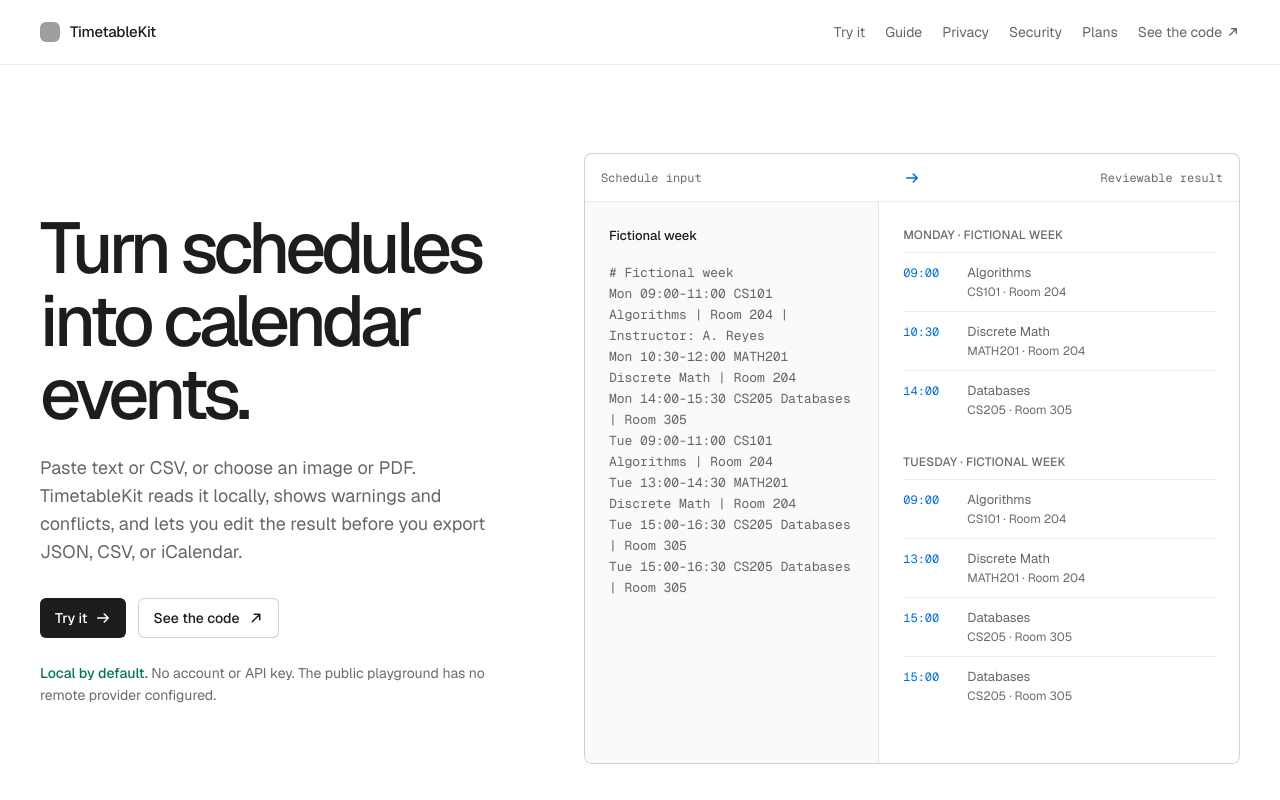
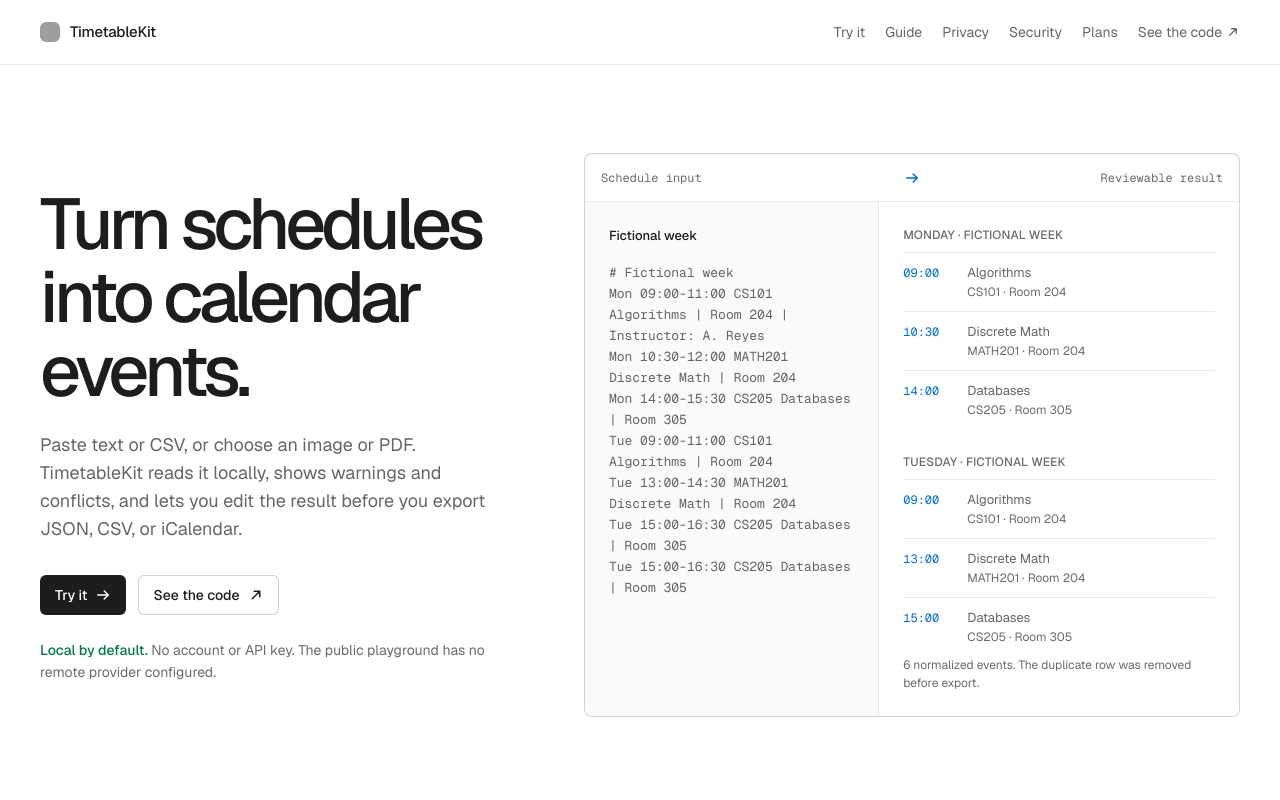
Before and after one commit to ndycode/timetablekit, a Next.js app in the folder apps/web/: page / in a window 1280 px wide. Shown: the top 800 px of the page. Built offline with nearby package versions, Linux system fonts and the light colour scheme; no server answers; grey boxes are pictures that could not be loaded.

Commit message:
fix(web): prevent stale file selections

```diff
--- a/apps/web/app/globals.css
+++ b/apps/web/app/globals.css
@@ -493,6 +493,13 @@ main {
   line-height: 18px;
 }
 
+.sample-output-note {
+  margin: calc(var(--tk-space-6) * -1) 0 0;
+  color: var(--tk-text-tertiary);
+  font-size: 12px;
+  line-height: 18px;
+}
+
 .workflow-band,
 .formats-band,
 .sdk-band,
--- a/apps/web/app/page.tsx
+++ b/apps/web/app/page.tsx
@@ -87,13 +87,11 @@ export default function HomePage() {
                     Databases<small>CS205 · Room 305</small>
                   </span>
                 </li>
-                <li>
-                  <time>15:00</time>
-                  <span>
-                    Databases<small>CS205 · Room 305</small>
-                  </span>
-                </li>
               </ul>
+              <p className="sample-output-note">
+                6 normalized events. The duplicate row was removed before
+                export.
+              </p>
             </div>
           </div>
         </div>
```
Also changed, not shown: apps/web/lib/use-playground.ts (+8 -0 lines), apps/web/tests/playground.e2e.ts (+43 -0 lines).
